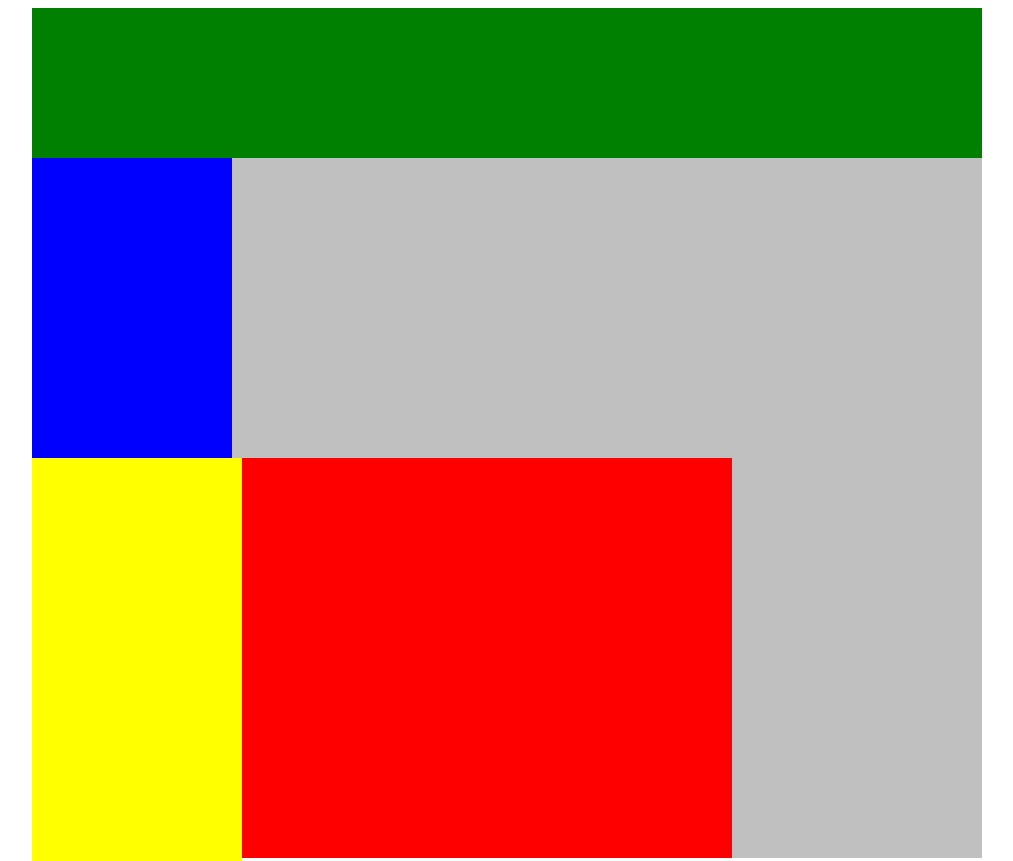
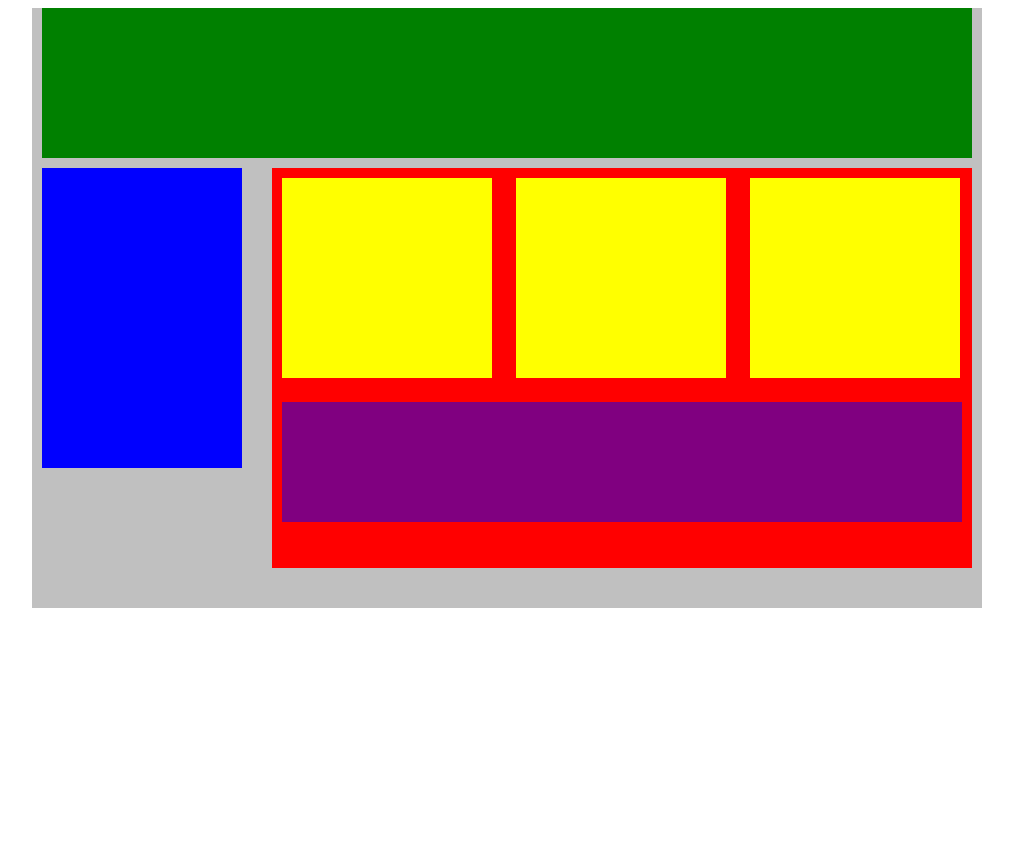
Before and after one commit to Maferheros/form-core, a plain HTML site: page 2.CSS/Core-Margenes/index.html in a window 1280 px wide. Shown: the top 861 px of the page, without its empty margins (133-1146 px from the left). After the commit the page ends 800 px from the top, so only its background shows below. Drawn offline with Linux system fonts and the light colour scheme.

Commit message:
actualizacion

```diff
--- a/2.CSS/Core-Margenes/style.css
+++ b/2.CSS/Core-Margenes/style.css
@@ -1,19 +1,32 @@
+.top-nav {
+
+    height: 150px;
+    background-color: green;
+    margin-top: 10px;
+    top: 10px;
+    margin: 0 10px;
+
+}
 .container{
     width: 950px;
+    height: 600px;
     background-color: silver;
     margin: 0px auto;
+
 }
-.top-nav {
-    height: 150px;
-    background-color: green;
-    margin: 20 px;
+
+.side-nav,.main,.sub-content{
+    display: inline-block;
+    margin: 10px;
 }
 .side-nav {
     height: 300px;
     width: 200px;
     background-color: blue;
+    margin: 10px;
 }
 .main {
+    float: right;
     height: 400px;
     width: 700px;
     background-color: red;
@@ -22,9 +35,11 @@
     height: 200px;
     width: 210px;
     background-color: yellow;
+
 }
 #advertisement {
     height: 120px;
-    width: 660px;
+    width: 680px;
     background-color: purple;
+    margin: 10px;
 }
```
